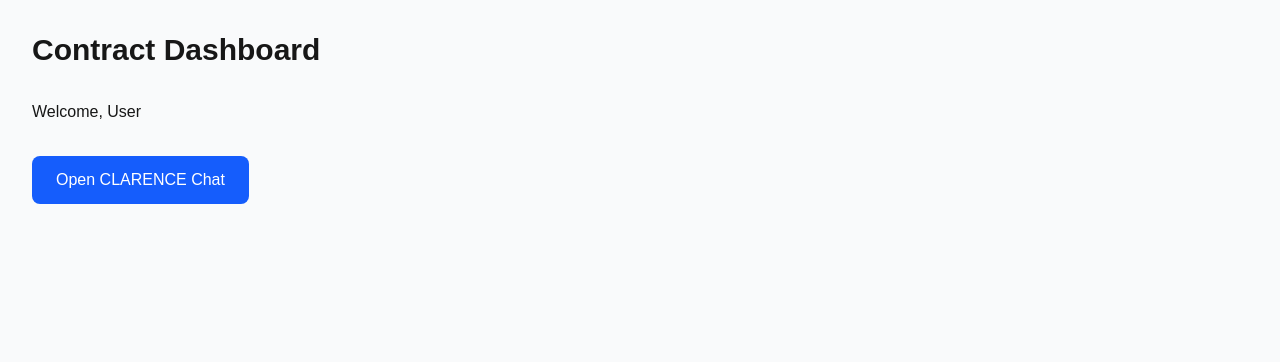
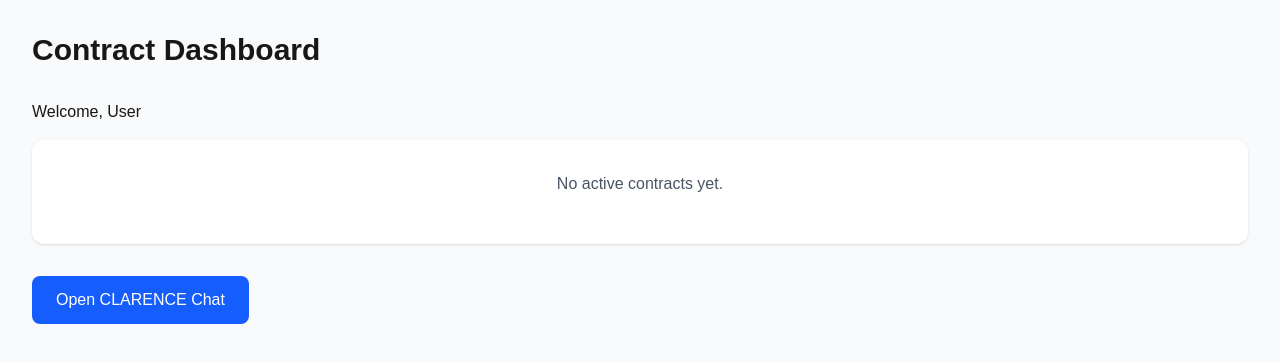
Before and after one commit to SpikeIreland/clarence, a Next.js app: page /auth/contracts-dashboard in a window 1280 px wide. Shown: the top 362 px of the page. Built offline with nearby package versions, Linux system fonts and the light colour scheme; sample sign-in values are in the browser's storage.

Commit message:
Fix TypeScript errors in contracts dashboard

```diff
--- a/app/auth/contracts-dashboard/page.tsx
+++ b/app/auth/contracts-dashboard/page.tsx
@@ -3,10 +3,26 @@ import { useState, useEffect } from 'react'
 import { useRouter } from 'next/navigation'
 import Link from 'next/link'
 
+interface UserInfo {
+  firstName?: string
+  lastName?: string
+  email?: string
+  company?: string
+  role?: string
+}
+
+interface Session {
+  sessionId: string
+  customerCompany: string
+  serviceRequired: string
+  dealValue: string
+  status: string
+}
+
 export default function ContractsDashboard() {
   const router = useRouter()
-  const [userInfo, setUserInfo] = useState<any>(null)
-  const [sessions, setSessions] = useState<any[]>([])
+  const [userInfo, setUserInfo] = useState<UserInfo | null>(null)
+  const [sessions, setSessions] = useState<Session[]>([])
   const [loading, setLoading] = useState(true)
 
   useEffect(() => {
@@ -21,6 +37,7 @@ export default function ContractsDashboard() {
     setUserInfo(authData.userInfo)
 
     // Load sessions (mock data for now)
+    setSessions([]) // Empty for now, will add real data later
     setLoading(false)
   }, [router])
 
@@ -28,11 +45,29 @@ export default function ContractsDashboard() {
     <div className="min-h-screen bg-gray-50">
       <div className="max-w-7xl mx-auto p-8">
         <h1 className="text-3xl font-bold mb-8">Contract Dashboard</h1>
-        <p>Welcome, {userInfo?.firstName || 'User'}</p>
+        <p className="mb-4">Welcome, {userInfo?.firstName || 'User'}</p>
 
-        {/* Add your dashboard content here */}
+        {loading ? (
+          <div className="text-center py-8">
+            <div className="animate-spin rounded-full h-12 w-12 border-b-2 border-blue-600 mx-auto"></div>
+            <p className="mt-4">Loading contracts...</p>
+          </div>
+        ) : sessions.length === 0 ? (
+          <div className="bg-white p-8 rounded-xl shadow-sm text-center">
+            <p className="text-gray-600 mb-4">No active contracts yet.</p>
+          </div>
+        ) : (
+          <div className="grid gap-4">
+            {sessions.map(session => (
+              <div key={session.sessionId} className="bg-white p-6 rounded-xl shadow-sm">
+                <h3 className="font-semibold">{session.customerCompany}</h3>
+                <p className="text-gray-600">{session.serviceRequired}</p>
+              </div>
+            ))}
+          </div>
+        )}
 
-        <Link href="/chat" className="mt-8 inline-block bg-blue-600 text-white px-6 py-3 rounded-lg">
+        <Link href="/chat" className="mt-8 inline-block bg-blue-600 text-white px-6 py-3 rounded-lg hover:bg-blue-700 transition">
           Open CLARENCE Chat
         </Link>
       </div>
```
